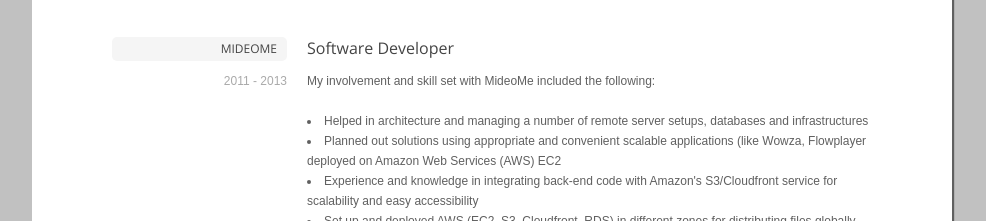
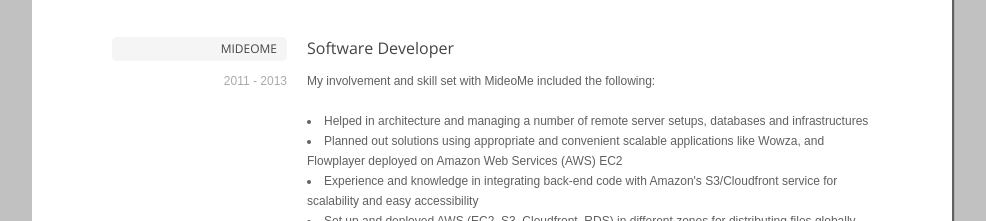
Before and after one commit to mikedidomizio/mikedidomizio-resume, a Vue app: page / in a window 1280 px wide. Shown: the part 1880-2101 px from the top of the page, without its empty margins (148-1134 px from the left). Built offline with nearby package versions, Linux system fonts and the light colour scheme.

Commit message:
Fix missing closing bracket

```diff
--- a/src/App.vue
+++ b/src/App.vue
@@ -70,7 +70,7 @@
                 <li>Helped in architecture and managing a number of remote server setups, databases and
                     infrastructures
                 </li>
-                <li>Planned out solutions using appropriate and convenient scalable applications (like Wowza,
+                <li>Planned out solutions using appropriate and convenient scalable applications like Wowza, and
                     Flowplayer deployed on Amazon Web Services (AWS) EC2
                 </li>
                 <li>Experience and knowledge in integrating back-end code with Amazon's S3/Cloudfront service for
```
